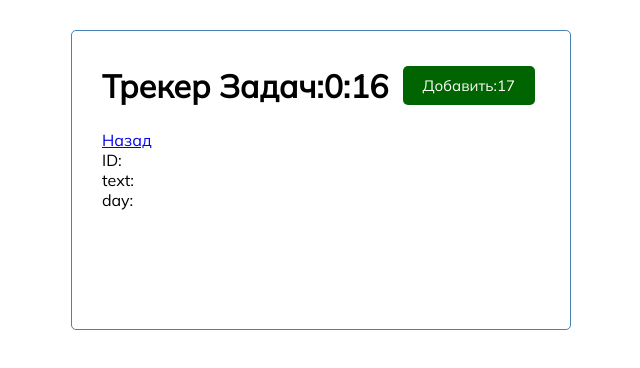
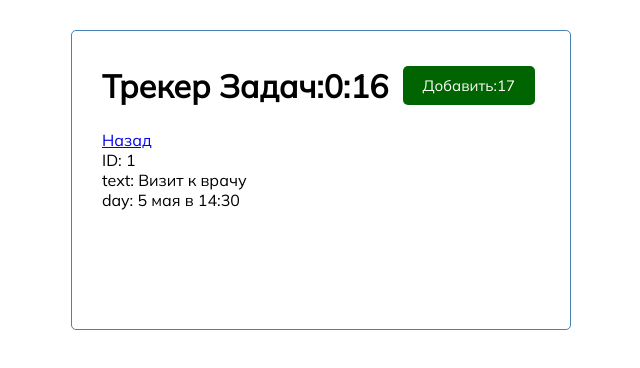
Before and after one commit to timeking/angular-task-tracker, an Angular app: page /tasks/1 in a window 1280 px wide. Shown: the top 368 px of the page, without its empty margins (319-959 px from the left). Built offline with nearby package versions, Linux system fonts and the light colour scheme; data requests are answered from the project's data file.

Commit message:
add route

```diff
--- a/src/app/components/task/task.component.ts
+++ b/src/app/components/task/task.component.ts
@@ -1,7 +1,8 @@
-import {Component, Input} from '@angular/core';
+import {Component, inject, Input} from '@angular/core';
 import { CommonModule } from '@angular/common';
 import { Task } from 'src/app/Task';
-import {RouterLink, RouterModule} from "@angular/router";
+import {ActivatedRoute, RouterLink, RouterModule} from "@angular/router";
+import {TaskService} from "../../services/task.service";
 
 @Component({
   selector: 'app-task',
@@ -15,7 +16,16 @@ import {RouterLink, RouterModule} from "@angular/router";
   styleUrl: './task.component.css'
 })
 export class TaskComponent {
+  route: ActivatedRoute = inject(ActivatedRoute)
+  taskService: TaskService = inject(TaskService);
   task: Task | undefined;
+
+  constructor() {
+    const id = Number(this.route.snapshot.params["id"])
+    this.taskService.getTaskById(id).then(task => {
+      this.task = task;
+    });
+  }
 
 
 }
```
